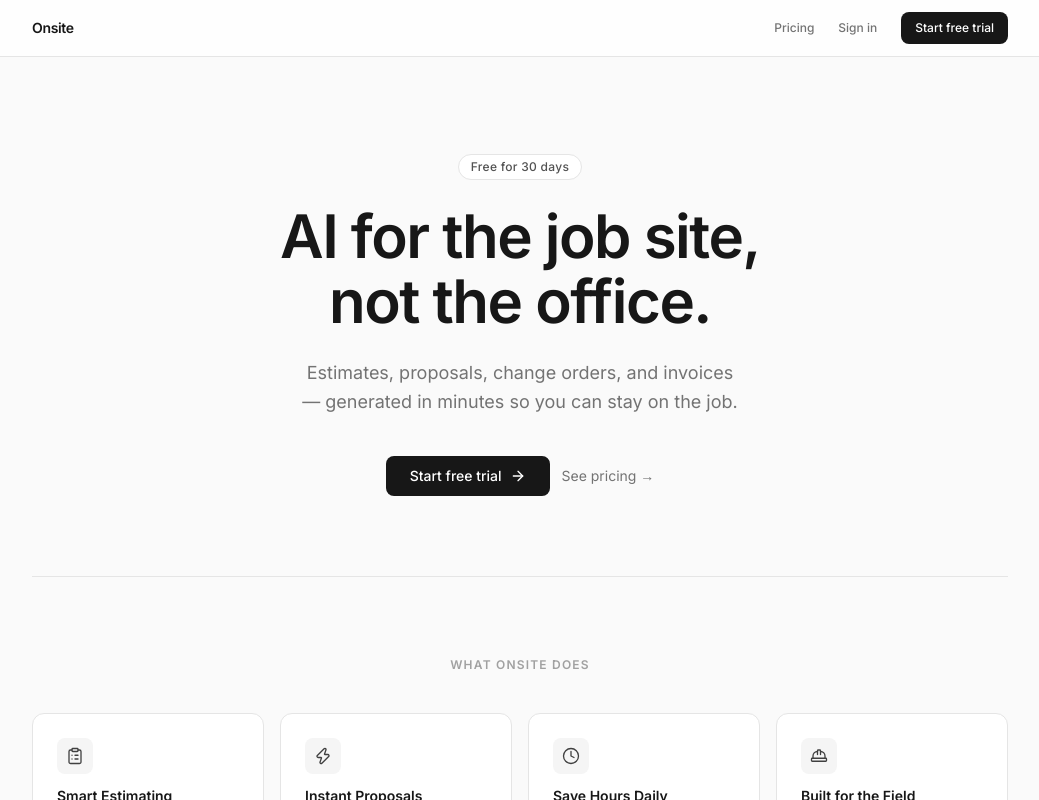
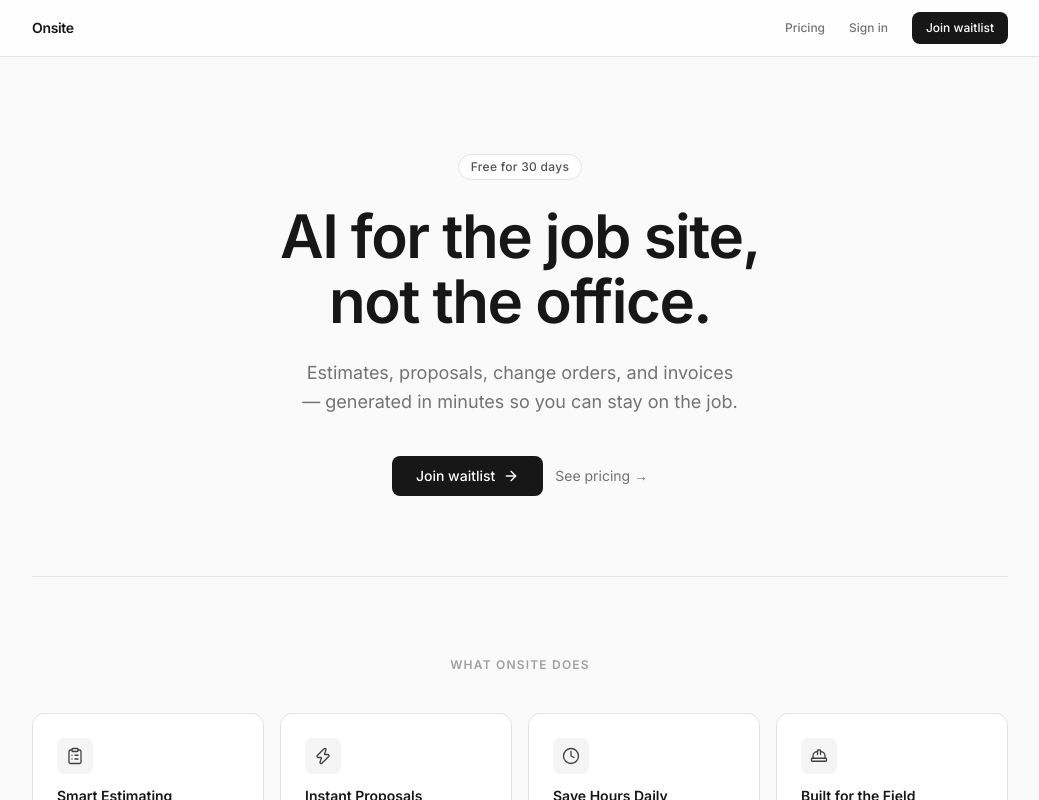
Before and after one commit to onsiteai/getonsiteai, a React (Vite) app: page / in a window 1280 px wide. Shown: the top 800 px of the page, without its empty margins (120-1159 px from the left). Built offline with nearby package versions, Linux system fonts and the light colour scheme; no server answers.

Commit message:
fix: CTAs say 'Join waitlist', rebuild with env vars for waitlist page

```diff
--- a/src/App.tsx
+++ b/src/App.tsx
@@ -162,7 +162,7 @@
             }
             className="inline-flex items-center justify-center gap-2 rounded-lg bg-neutral-900 px-5 py-2.5 text-sm font-medium text-white hover:bg-neutral-800 transition-colors w-full"
           >
-            Start free trial <ArrowRight className="w-4 h-4" />
+            Join waitlist <ArrowRight className="w-4 h-4" />
           </Link>
         </div>
 
@@ -227,7 +227,7 @@
               onClick={() => posthog.capture('cta_clicked', { location: 'nav', label: 'start_trial' })}
               className="text-xs font-medium text-white bg-neutral-900 hover:bg-neutral-800 transition-colors px-3.5 py-2 rounded-lg"
             >
-              Start free trial
+              Join waitlist
             </Link>
           </nav>
         </div>
@@ -255,7 +255,7 @@
               onClick={() => posthog.capture('cta_clicked', { location: 'hero', label: 'start_trial' })}
               className="inline-flex items-center justify-center gap-2 rounded-lg bg-neutral-900 px-6 py-2.5 text-sm font-medium text-white hover:bg-neutral-800 transition-colors"
             >
-              Start free trial <ArrowRight className="w-4 h-4" />
+              Join waitlist <ArrowRight className="w-4 h-4" />
             </Link>
             <a
               href="#pricing"
@@ -319,7 +319,7 @@
               onClick={() => posthog.capture('cta_clicked', { location: 'bottom_cta', label: 'start_trial' })}
               className="inline-flex items-center justify-center gap-2 rounded-lg bg-neutral-900 px-6 py-2.5 text-sm font-medium text-white hover:bg-neutral-800 transition-colors"
             >
-              Start free trial <ArrowRight className="w-4 h-4" />
+              Join waitlist <ArrowRight className="w-4 h-4" />
             </Link>
           </div>
         </section>
```
Also changed, not shown: 2 other files (tests, documents, lock files or other folders).
